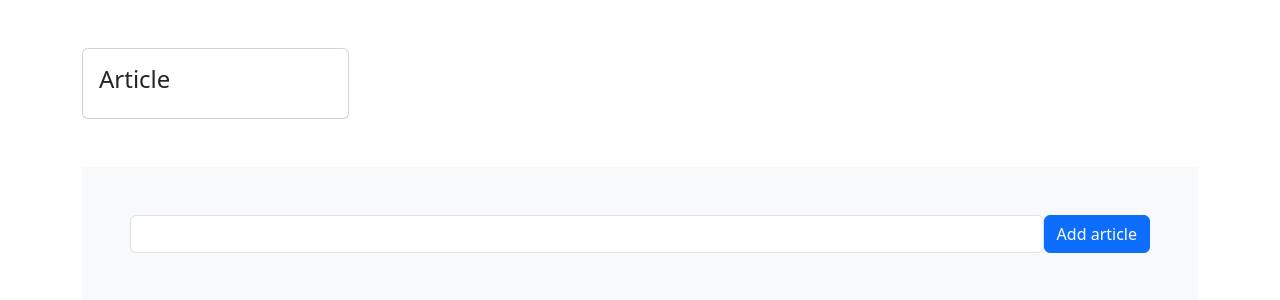
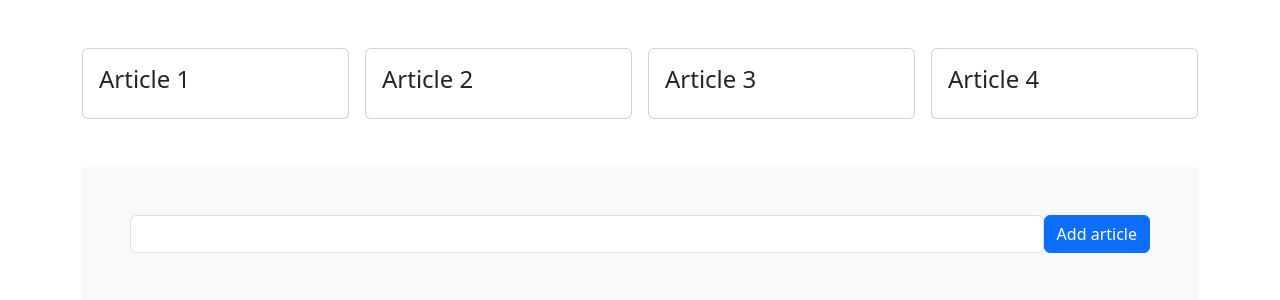
Before and after one commit to odon-airoldi/react-form, a React (Vite) app: page / in a window 1280 px wide. Shown: the top 300 px of the page. Built offline with nearby package versions, Linux system fonts and the light colour scheme.

Commit message:
created dynamic list article data from array

```diff
--- a/src/App.jsx
+++ b/src/App.jsx
@@ -2,6 +2,9 @@ import { useState } from 'react'
 import reactLogo from './assets/react.svg'
 import viteLogo from '/vite.svg'
 import './App.css'
+
+
+const articles = ['Article 1', 'Article 2', 'Article 3', ' Article 4',]
 
 function App() {
 
@@ -25,13 +28,20 @@ function App() {
 
       <div className="mb-5">
         <div className="row row-cols-4 g-3">
-          <div>
-            <div className="card">
-              <div className="card-body">
-                <h2 className="h4">Article</h2>
+          {
+
+            articles.map(article => (
+              <div>
+                <div className="card">
+                  <div className="card-body">
+                    <h2 className="h4">{article}</h2>
+                  </div>
+                </div>
               </div>
-            </div>
-          </div>
+            ))
+
+          }
+
         </div>
       </div>
 
```
